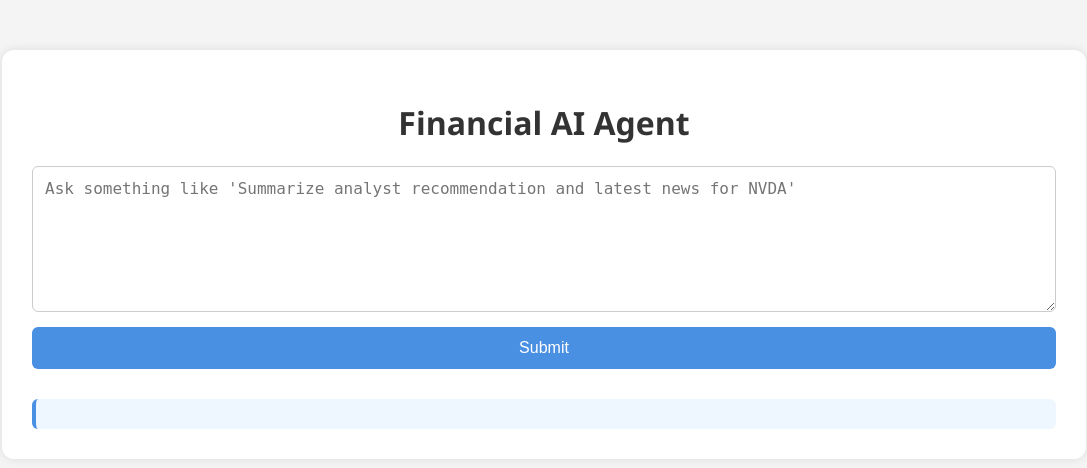
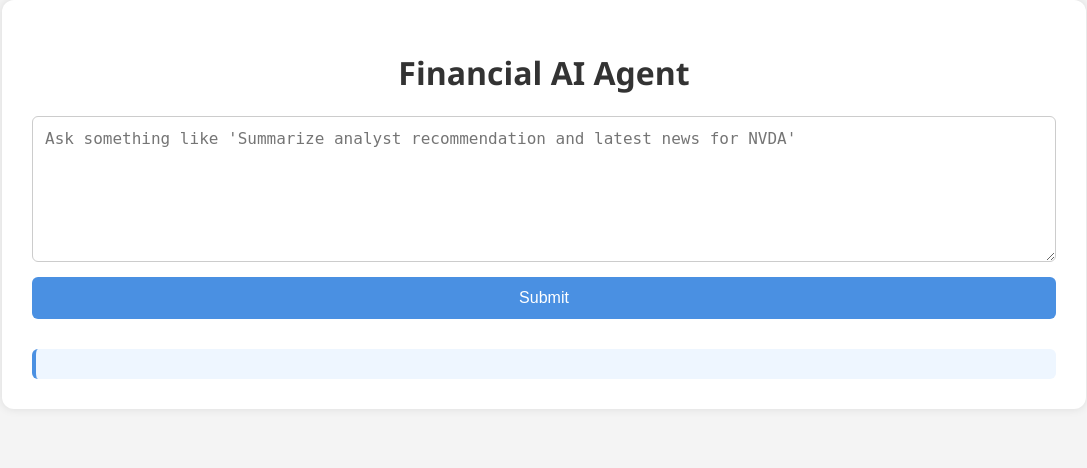
Before and after one commit to Adonpm/Financial-Agentic-AI-App, a FastAPI app: page / in a window 1280 px wide. Shown: the top 468 px of the page, without its empty margins (96-1183 px from the left). Run offline with FastAPI, Linux system fonts and the light colour scheme.

Commit message:
updated css

```diff
--- a/static/css/styles.css
+++ b/static/css/styles.css
@@ -7,7 +7,7 @@ body {
 
 .container {
   max-width: 80%;
-  margin: 50px auto;
+  margin: auto auto;
   background: white;
   padding: 30px;
   border-radius: 12px;
```
